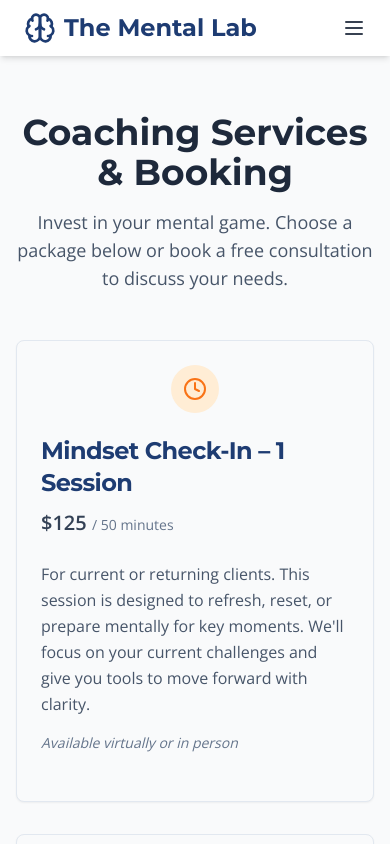
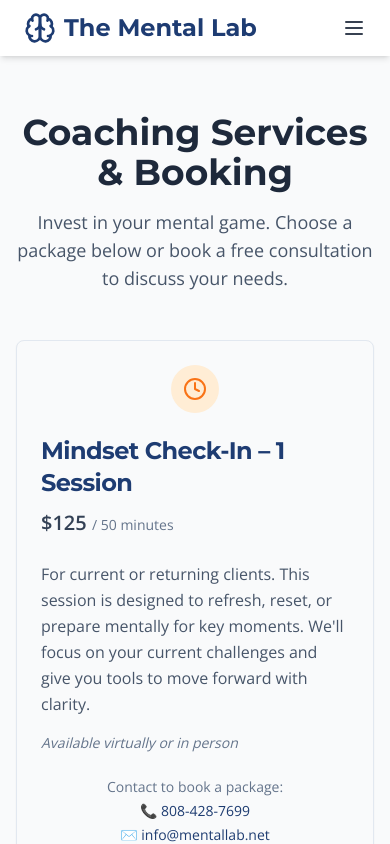
Before and after one commit to luketoland1977/mental-edge-accelerate, a React (Vite) app: page /services in a window 390 px wide. Shown: the top 844 px of the page. Built offline with nearby package versions, Linux system fonts and the light colour scheme.

Commit message:
Add contact info on packages
Update ServicesPage to display contact options below each package, including phone (808-428-7699) and email (info@mentallab.net) for booking.

```diff
--- a/src/pages/ServicesPage.tsx
+++ b/src/pages/ServicesPage.tsx
@@ -52,10 +52,15 @@ const ServicesPage: React.FC = () => {
               <p className="text-slate-600 mb-4 leading-relaxed">{service.description}</p>
               <p className="text-sm text-muted-foreground italic">Available virtually or in person</p>
             </CardContent>
-            <CardFooter>
+            <CardFooter className="flex-col gap-4">
               <CallToActionButton href={service.calendlyLink} variant="primary" className="w-full">
                 Book Now / Learn More
               </CallToActionButton>
+              <div className="text-center w-full space-y-1">
+                <p className="text-sm text-muted-foreground font-medium">Contact to book a package:</p>
+                <p className="text-sm text-foreground">📞 <a href="tel:8084287699" className="hover:text-accent transition-colors">808-428-7699</a></p>
+                <p className="text-sm text-foreground">✉️ <a href="mailto:info@mentallab.net" className="hover:text-accent transition-colors">info@mentallab.net</a></p>
+              </div>
             </CardFooter>
           </Card>)}
       </div>
```
